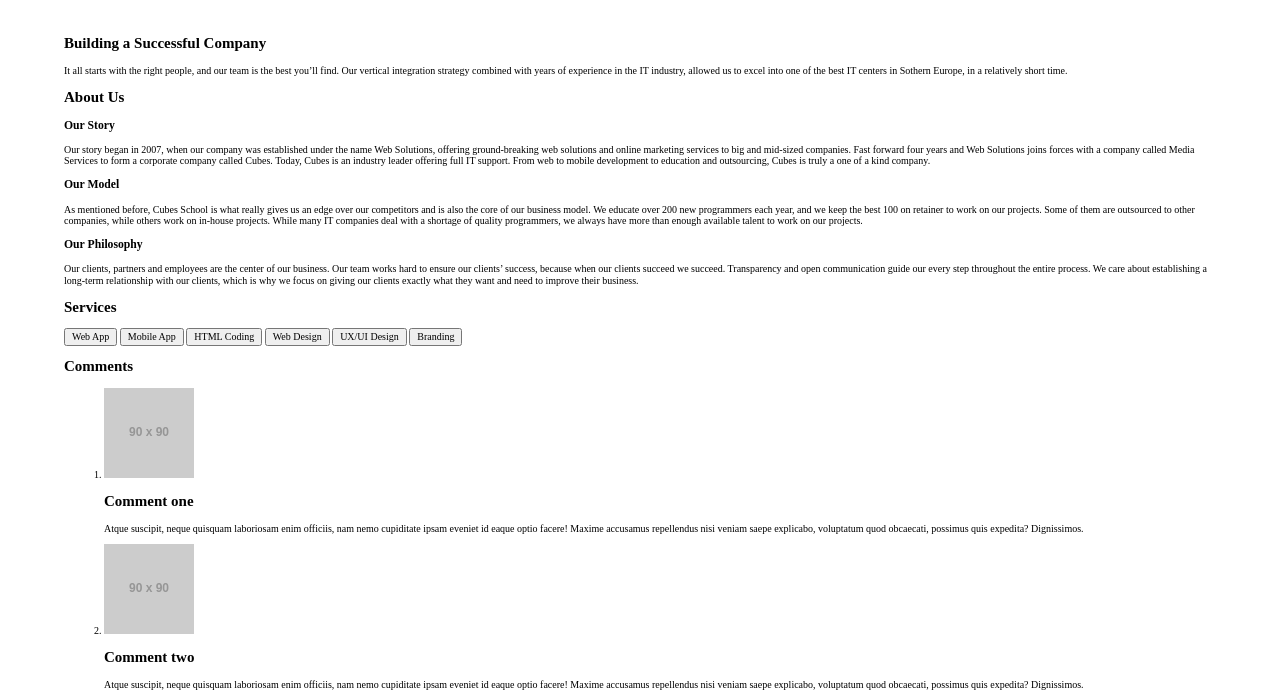
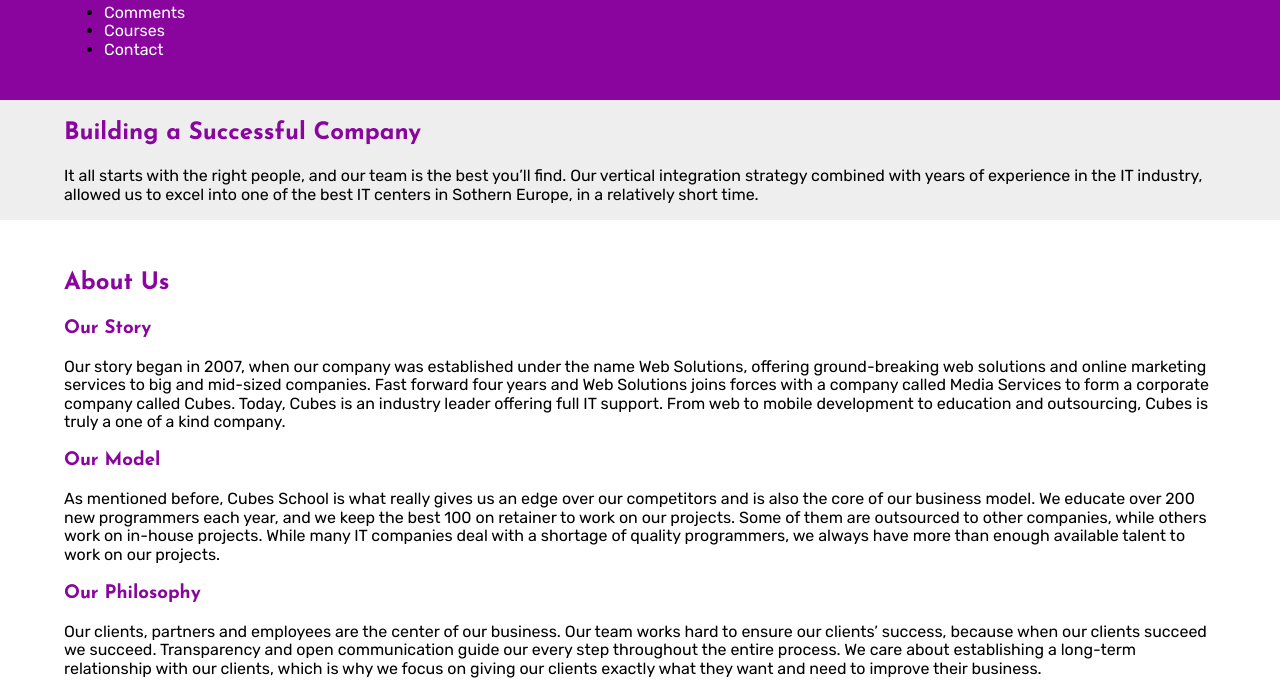
Before and after one commit to Mickey632/Sass, a plain HTML site: page public_html/index.html in a window 1280 px wide. Shown: the part 156-853 px from the top of the page. Drawn offline with Linux system fonts and the light colour scheme; placeholder pictures from the web are drawn by us.

Commit message:
sass variables

```diff
--- a/public_html/scss/partials/_about-section.scss
+++ b/public_html/scss/partials/_about-section.scss
@@ -0,0 +1,6 @@
+$about-background-color: $white;
+
+.about-section {
+    padding: 30px 0;
+    background-color: $about-background-color;
+}
--- a/public_html/scss/partials/_base.scss
+++ b/public_html/scss/partials/_base.scss
@@ -1,3 +1,13 @@
+$default-text-color: $black;
+$default-background-color: $light-gray;
+
+$default-body-font: $rubik;
+$default-heading-font: $josefin;
+
+$default-body-font-weight: $font-regular;
+$default-heading-font-weight: $font-bold;
+$default-heading-color: $purple;
+
 img {
     max-width: 100%;
 }
@@ -17,6 +27,20 @@
     font-size: 10px;
 }
 
+body {
+    font-size: 16px;
+    color: $default-text-color;
+    background-color: $default-background-color;
+    font-family: $default-body-font;
+    font-weight: $default-body-font-weight;
+}
+
+h1,h2,h3,h4,h5,h6 {
+    font-family: $default-heading-font;
+    font-weight: $default-heading-font-weight;
+    color: $default-heading-color;
+}
+
 .container {
     width: 90%;
     max-width: 1200px;
--- a/public_html/scss/partials/_comment-section.scss
+++ b/public_html/scss/partials/_comment-section.scss
@@ -0,0 +1,6 @@
+$comment-background-color: $white;
+
+.comment-section {
+    padding: 30px 0;
+    background-color: $comment-background-color;
+}
--- /dev/null
+++ b/public_html/scss/partials/_fonts.scss
@@ -0,0 +1,11 @@
+@import url('https://fonts.googleapis.com/css2?family=Josefin+Sans:wght@400;700&family=Lato:wght@400;700&family=Rubik:wght@400;700&display=swap');
+
+// font-family: 'Josefin Sans', sans-serif;
+// font-family: 'Lato', sans-serif;
+// font-family: 'Rubik', sans-serif;
+
+$lato: 'Lato', sans-serif;
+$rubik: 'Rubik', sans-serif;
+$josefin: 'Josefin Sans', sans-serif;
+$font-regular: 400;
+$font-bold: 700;
--- a/public_html/scss/partials/_footer.scss
+++ b/public_html/scss/partials/_footer.scss
@@ -0,0 +1,11 @@
+$footer-background-color: $purple;
+$footer-color: $white;
+
+footer {
+    background-color: $footer-background-color;
+    padding: 30px 0;
+}
+
+footer a, footer p {
+    color: $footer-color;
+}
--- a/public_html/scss/partials/_header.scss
+++ b/public_html/scss/partials/_header.scss
@@ -1,3 +1,11 @@
+$header-background-color: $purple;
+$header-link-color: $white;
+
 header {
     padding: 25px 0;
+    background-color: $header-background-color;
 }
+
+header a {
+    color: $header-link-color;
+}
--- /dev/null
+++ b/public_html/scss/partials/_variables.scss
@@ -0,0 +1,12 @@
+$white: #ffffff;
+$black: #000000;
+$purple: #8a059e;
+$red: #f00008;
+$green: #18b304;
+$blue: #0e15cc;
+$orange: #f77a05;
+$yellow: #e0cb09;
+$cyan: #09e0b1;
+
+$light-gray: #eeeeee;
+$dark-gray: #444444;
--- a/public_html/scss/style.scss
+++ b/public_html/scss/style.scss
@@ -1,3 +1,5 @@
+@import "partials/_variables.scss";
+@import "partials/_fonts.scss";
 @import "partials/_reset.scss";
 @import "partials/_base.scss";
 @import "partials/_header.scss";
```
Also changed, not shown: public_html/index.html (+0 -7 lines), public_html/css/style.css, 1 other file.
